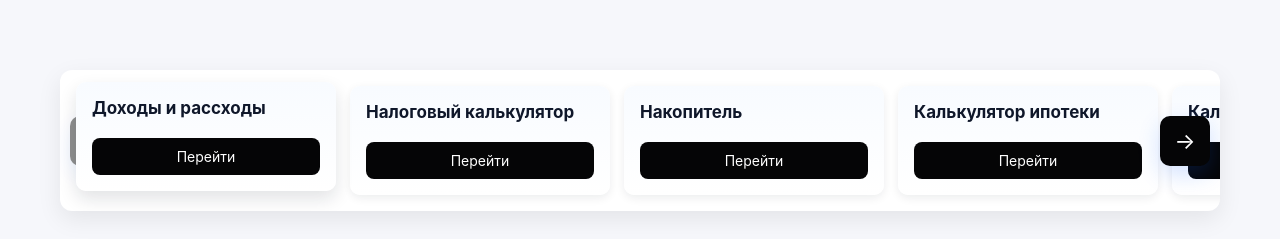
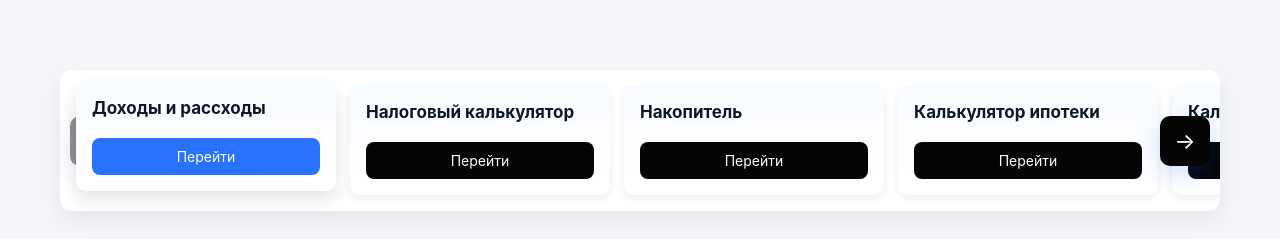
Before and after one commit to umarfaruh/budget.rk, a plain HTML site: page index.html in a window 1280 px wide. In both pictures the pointer is over the link 206 px from the left and 160 px from the top of the page. Shown: the top 239 px of the page. Drawn offline with Linux system fonts and the light colour scheme.

Commit message:
Update index.html
Signed-off-by: umarfaruh <umarfaruhdzanbakiev64@gmail.com>

```diff
--- a/index.html
+++ b/index.html
@@ -1,7 +1,7 @@
 <html lang="ru">
 <head>
 <title>Бюджет — Учёт доходов и расходов</title>
-  <meta name="google-site-verification" content="28908QYytl5VqHpKiFoXl3oY_W6LMl2bxNexzMY3yZA" />
+<meta name="google-site-verification" content="28908QYytl5VqHpKiFoXl3oY_W6LMl2bxNexzMY3yZA" />
 <style>
   body {
     background: #f3f6fb;
@@ -76,7 +76,7 @@
   }
 
   .tab a:hover {
-    background: #050506;
+    background: #2971ff;
   }
 
   .tabs-btn {
@@ -93,13 +93,13 @@
     display: flex;
     align-items: center;
     justify-content: center;
-    box-shadow: 0 8px 22px rgba(23, 102, 255, 0.18);
+    box-shadow: 0 8px 22px rgba(14, 94, 255, 0.18);
     font-size: 22px;
     transition: background 0.25s ease, transform 0.25s ease;
   }
 
   .tabs-btn:hover {
-    background: #050506;
+    background: #2971ff;
     transform: translateY(-50%) scale(1.05);
   }
 
```
